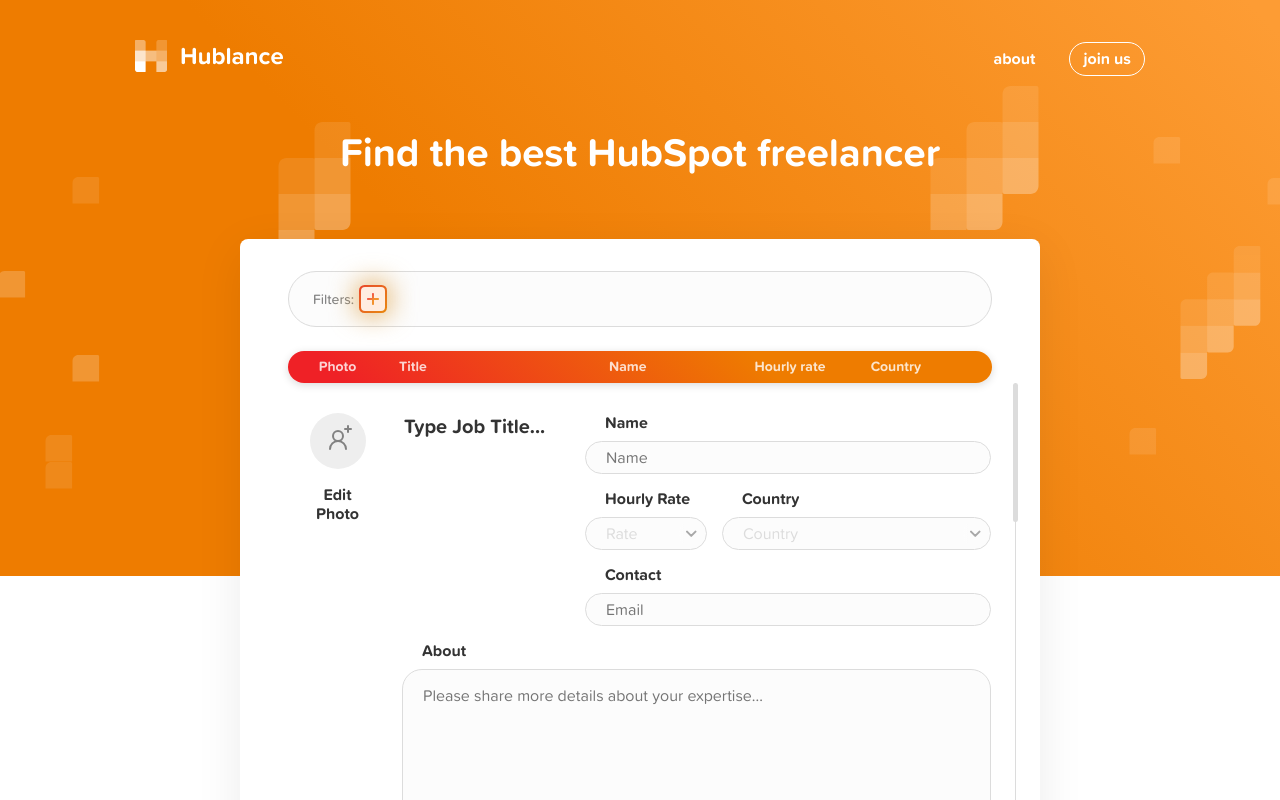
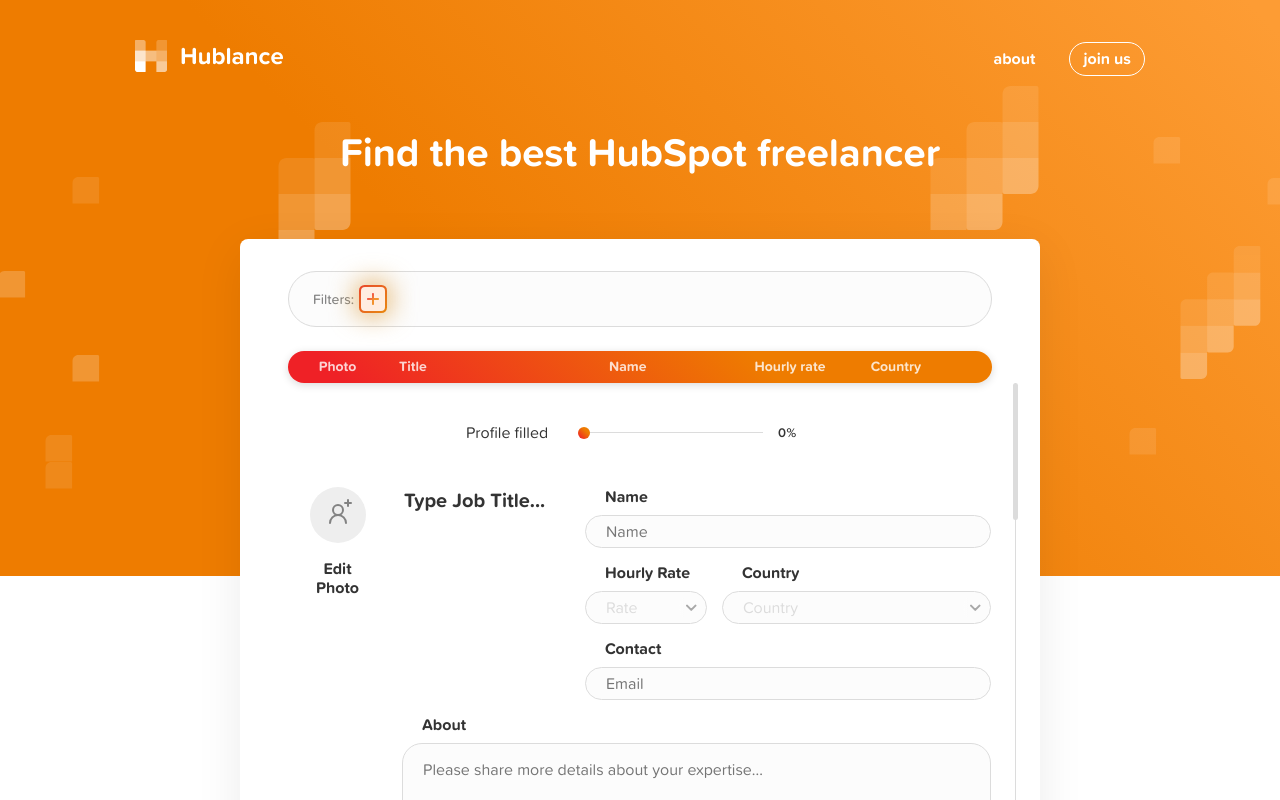
Before and after one commit to kuranton/hublance, a React (Create React App) app: page / in a window 1280 px wide. Shown: the top 800 px of the page. Built offline with nearby package versions, Linux system fonts and the light colour scheme; no server answers.

Commit message:
profile filled progress bar

```diff
--- a/src/features/Signup/Details.js
+++ b/src/features/Signup/Details.js
@@ -1,6 +1,5 @@
 import {useState, useEffect} from 'react'
 import {useSelector, useDispatch} from 'react-redux'
-// import Select from 'react-select'
 import Select from '../../components/Select/Select'
 import Input from '../../components/Input/Input'
 import Label from '../../components/Label/Label'
@@ -8,6 +7,7 @@
 import Certifications from '../../components/Certifications/Certifications'
 import UploadPic from './UploadPic'
 
+import Progress from './Progress'
 import AddCertificationModal from './AddCertificationModal'
 
 import style from './Details.module.css'
@@ -53,6 +53,10 @@
   }, [])
   return(
     <form className={style.form}>
+      <div className={style.progressGroup}>
+        <Progress/>
+      </div>
+
       <div className={style.photoGroup}>
         <UploadPic url={data.photoUrl}/>
       </div>
--- a/src/features/Signup/Details.module.css
+++ b/src/features/Signup/Details.module.css
@@ -36,8 +36,12 @@
   justify-self: center;
 }
 
+.progressGroup {
+  grid-column: 1 / span 5;
+}
+
 .photoGroup {
-  grid-row: 1 / span 4;
+  grid-row: 2 / span 4;
 }
 
 .nameGroup {
--- /dev/null
+++ b/src/features/Signup/Progress.js
@@ -0,0 +1,37 @@
+import {useMemo} from 'react'
+import {useSelector} from 'react-redux'
+import style from './Progress.module.css'
+
+const Progress = () => {
+  const signup = useSelector(store => store.signup)
+  console.log(signup)
+  const percentage = useMemo(() => {
+    let total = 0
+    let filled = 0
+    for (let key in signup) {
+      if (typeof signup[key] !== 'boolean') {
+        total++
+        if ((Array.isArray(signup[key]) && signup[key].length) || (!Array.isArray(signup[key]) && !!signup[key])) {
+          filled++
+        }
+      }
+    }
+    return Math.round(filled/total*100)
+  }, [signup])
+  return(
+    <div className={style.wrap}>
+      <span className={style.label}>
+        Profile filled
+      </span>
+      <div className={style.bar}>
+        <div className={style.filled} style={{width: `${percentage}%`}}/>
+        <div className={style.caret} style={{left: `calc(${percentage}% - 5.5px)`}}/>
+      </div>
+      <span className={style.percentage}>
+        {percentage}%
+      </span>
+    </div>
+  )
+}
+
+export default Progress
--- /dev/null
+++ b/src/features/Signup/Progress.module.css
@@ -0,0 +1,49 @@
+.wrap {
+  display: flex;
+  justify-content: center;
+  align-items: center;
+  padding: 10px 0 30px 0;
+  color: #333333;
+}
+
+.label {
+  font-size: 16px;
+  line-height: 19px;
+  margin-right: 35px;
+}
+
+.bar {
+  width: 180px;
+  height: 1px;
+  background: #DCDCDC;
+  position: relative;
+  margin-right: 15px;
+}
+
+.filled {
+  height: 1px;
+  position: absolute;
+  top: 0;
+  left: 0;
+  background: #EF2126;
+}
+
+.caret {
+  width: 12px;
+  height: 12px;
+  position: absolute;
+  top: -5.5px;
+  left: -5.5px;
+  border-radius: 6px;
+  background: linear-gradient(45.27deg, #EF2126 7.84%, #EE7C00 67.22%);
+}
+
+.percentage {
+  display: block;
+  width: 35px;
+  text-align: left;
+  font-weight: 600;
+  font-size: 13px;
+  line-height: 16px;
+  letter-spacing: 0.02em;
+}
```
Also changed, not shown: 1 other file (tests, documents, lock files or other folders).
